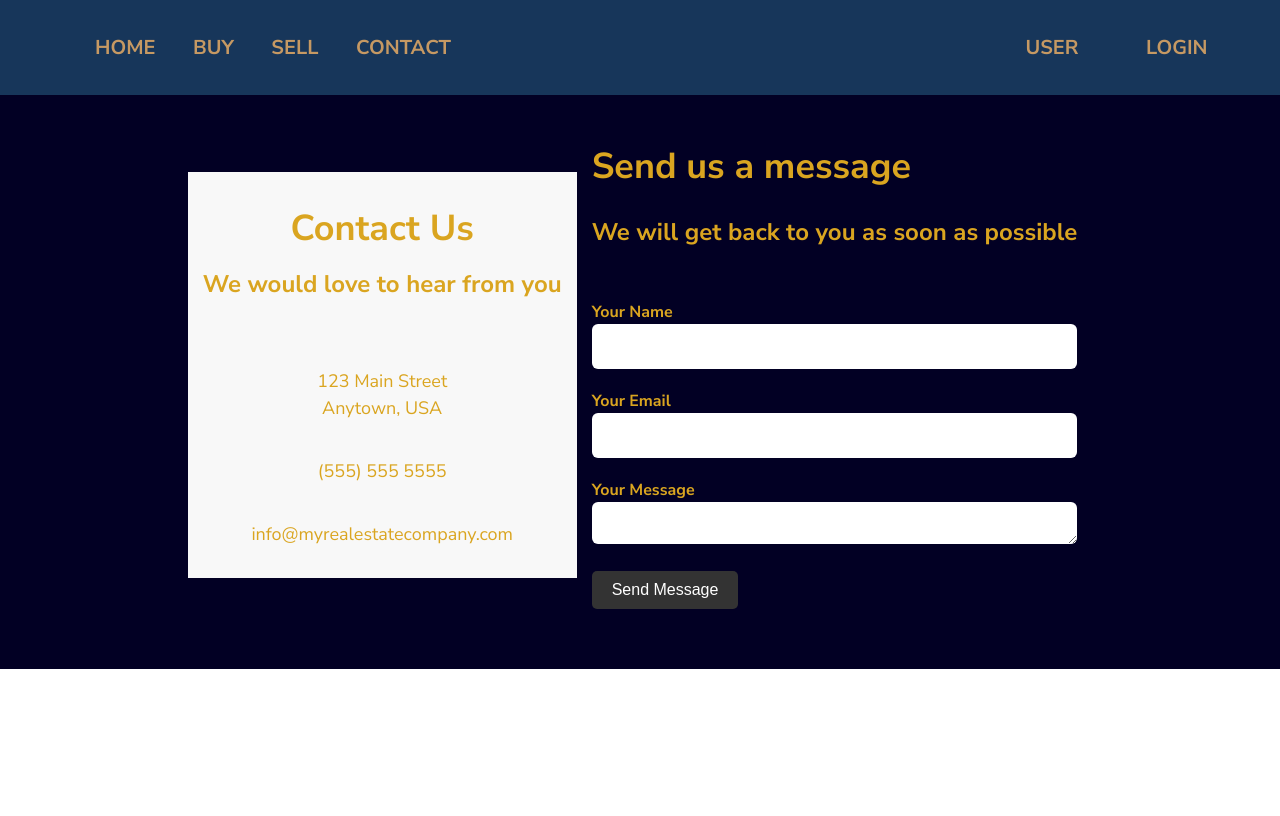
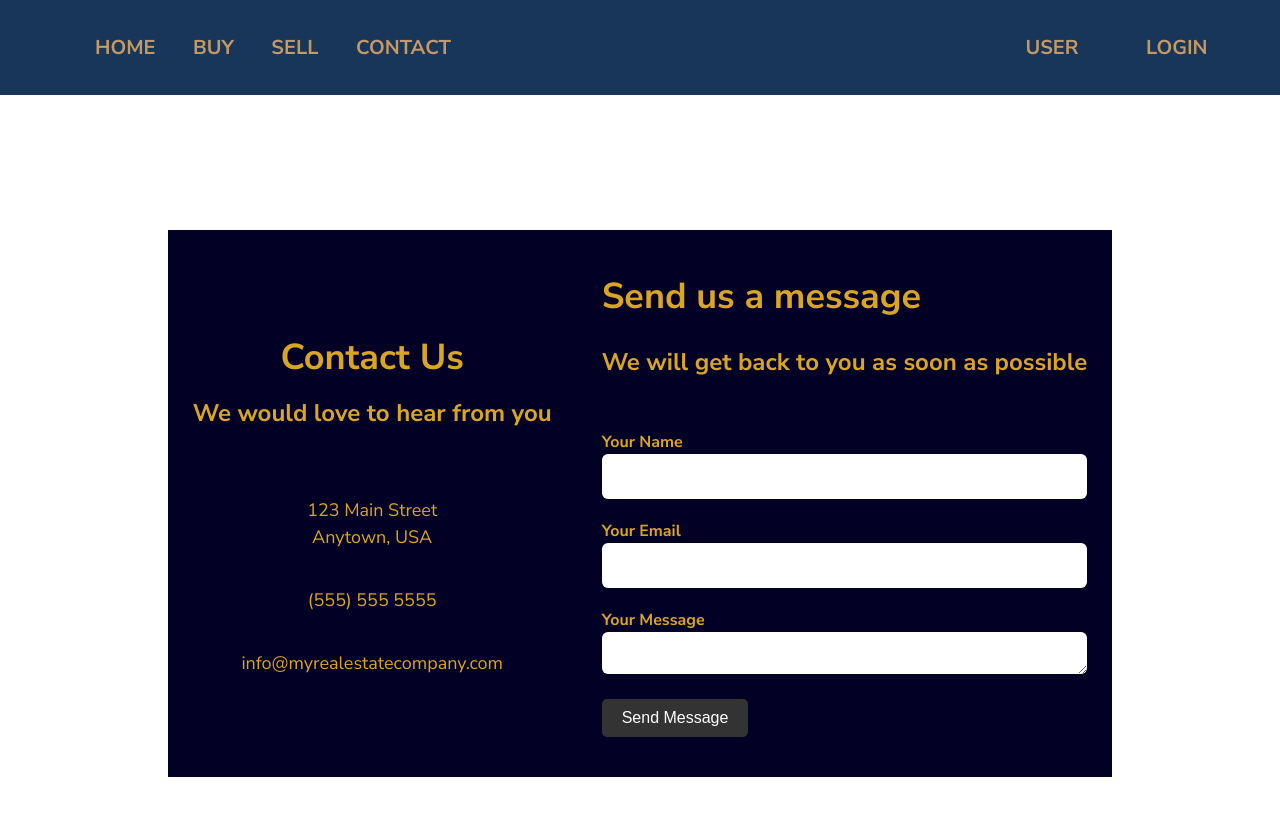
Before and after one commit to michalsamulak/real_estate, a Next.js app: page /contact in a window 1280 px wide. Shown: the top 816 px of the page. Built offline with nearby package versions, Linux system fonts and the light colour scheme.

Commit message:
fix responsive contact

```diff
--- a/components/contact/form.module.scss
+++ b/components/contact/form.module.scss
@@ -52,6 +52,10 @@
     margin-top: 2rem;
 
     cursor: pointer;
+}
+
+.error-message {
+ color: red;
 }
 
 .form-submit:hover {
--- a/components/contact/form.tsx
+++ b/components/contact/form.tsx
@@ -1,5 +1,6 @@
 import React from 'react';
 import { Formik, Form, Field, ErrorMessage } from 'formik';
+import toast, { Toaster } from 'react-hot-toast';
 import * as Yup from 'yup';
 import styles from '../contact/form.module.scss'
 
@@ -21,13 +22,13 @@ const validationSchema = Yup.object().shape({
   email: Yup.string().email('Invalid email address').required('Please enter your email'),
   message: Yup.string().required('Please enter your message')
 });
+const notify = () => toast('Thank you for message');
 
 const ContactForm = () => {
 
 
   const handleSubmit = (values: IInitValues) => {
-
-    console.log(values);
+    notify()
 
   };
 
@@ -59,6 +60,7 @@ const ContactForm = () => {
           )}
         </Formik>
       </div>
+      <Toaster />
     </section>
   );
 };
--- a/components/contact/header.module.scss
+++ b/components/contact/header.module.scss
@@ -1,7 +1,7 @@
 .section_header {
-  background-color: #f8f8f8;
   padding: 3rem 1.5rem;
   text-align: center;
+
 }
 
 .section_title {
@@ -35,9 +35,13 @@
   font-size: 1.6rem;
 }
 
-@media (min-width: 768px) and (max-width: 1024px) {
+@media (min-width: 768px)  {
+  .section_header {
+    margin-right: 2rem;
+    background-color: transparent;
+  }
   .section_title {
-    font-size: 3rem;
+    font-size: 2rem;
   }
 
   .section_subtitle {
--- a/package.json
+++ b/package.json
@@ -19,6 +19,7 @@
     "next": "13.2.4",
     "react": "18.2.0",
     "react-dom": "18.2.0",
+    "react-hot-toast": "^2.4.0",
     "sass": "^1.60.0",
     "typescript": "5.0.3",
     "yup": "^1.0.2"
--- a/src/pages/contact/index.tsx
+++ b/src/pages/contact/index.tsx
@@ -6,9 +6,11 @@ import ContactForm from '../../../components/contact/form'
 const Contact = () => {
   return (
     <div className='contact--container'>
+        <div className='contact--wrapper'>
 
     <SectionHeader />
     <ContactForm />
+        </div>
     </div>
   )
 }
--- a/src/styles/globals.css
+++ b/src/styles/globals.css
@@ -32,10 +32,13 @@ a {
 }
 
 .contact--container {
+}
+
+.contact--wrapper {
   margin-top: 8rem;
   padding: 3rem;
 
-    font-size: 1.6rem;
+  font-size: 1rem;
   line-height: 1.5;
   color: goldenrod;
 
@@ -47,7 +50,13 @@ a {
   .contact--container {
     display: flex;
     justify-content: center;
-
+      padding: 5rem;
+   margin-top: 10rem;
+  }
+.contact--wrapper {
+  display: flex;
+  justify-content: center;
+  padding: 1rem;
   align-items: center;
 }
 }
```
Also changed, not shown: 1 other file (tests, documents, lock files or other folders). Lines whose indentation alone changed are shown as unchanged.
